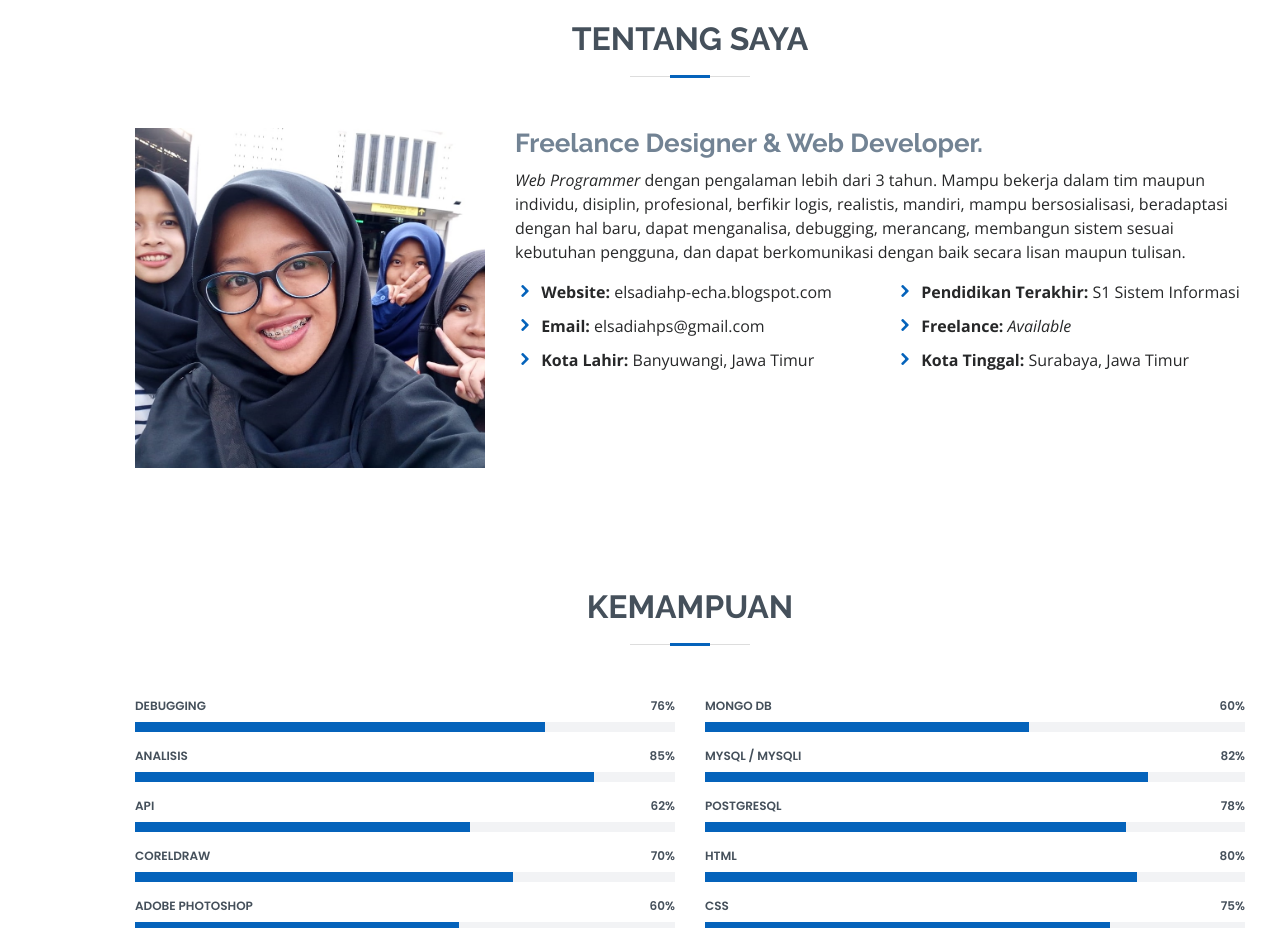
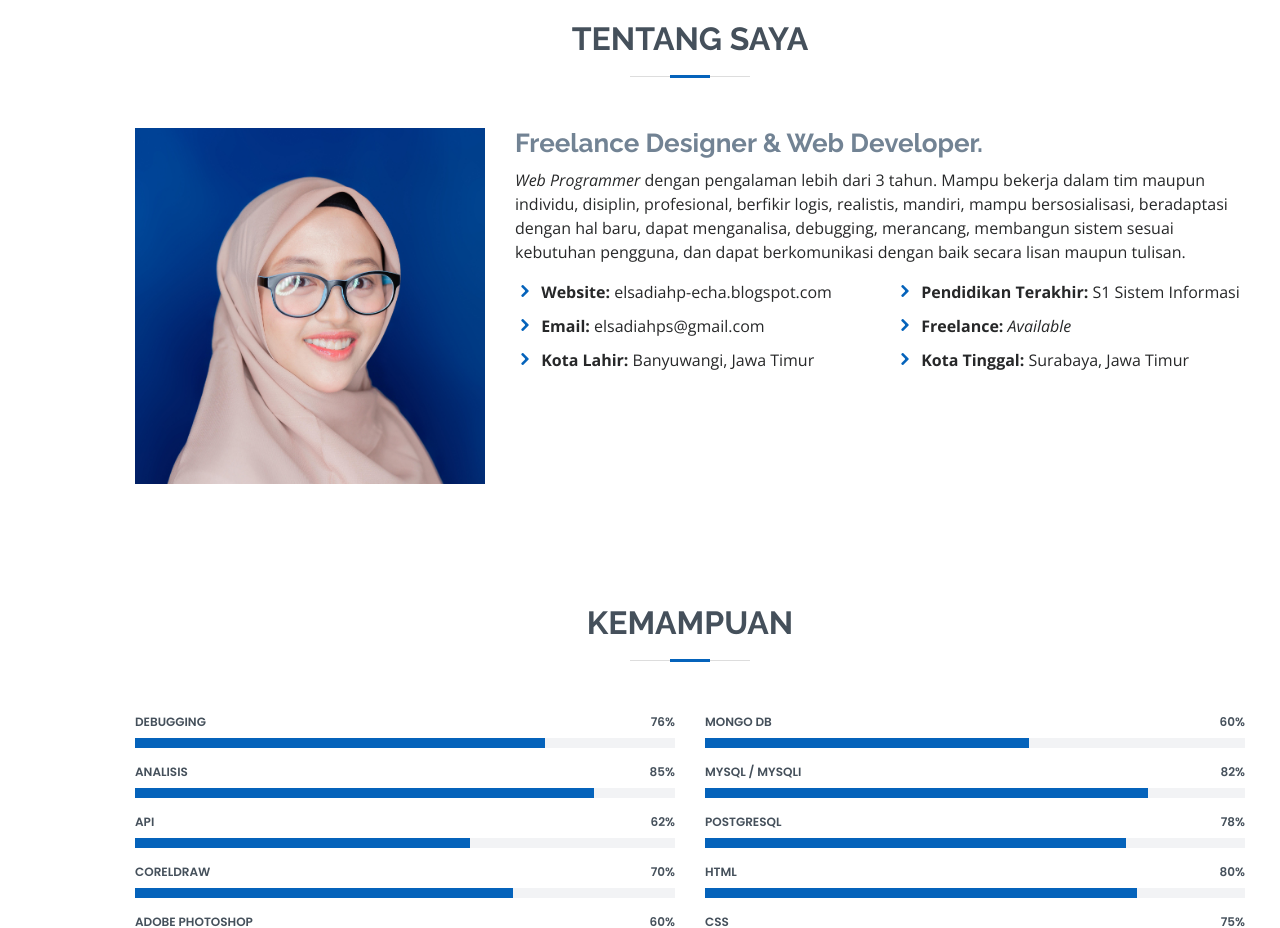
Before and after one commit to elsadiahp/elsadiahp.github.io, a plain HTML site: page index.html in a window 1280 px wide. Shown: the part 840-1768 px from the top of the page. Drawn offline with nearby package versions, Linux system fonts and the light colour scheme.

Commit message:
ganti foto

```diff
--- a/index.html
+++ b/index.html
@@ -87,7 +87,7 @@
 
         <div class="row">
           <div class="col-lg-4">
-            <img src="assets/img/elsa.jpeg" class="img-fluid" alt="">
+            <img src="assets/img/elsa-bayang.jpg" class="img-fluid" alt="">
           </div>
           <div class="col-lg-8 pt-4 pt-lg-0 content">
             <h3>Freelance Designer &amp; Web Developer.</h3>
```
Also changed, not shown: assets/img/elsa-bayang.jpg (added), assets/img/elsa-biru.jpg (added), assets/img/elsa-blue.jpg (added), 1 other file.
